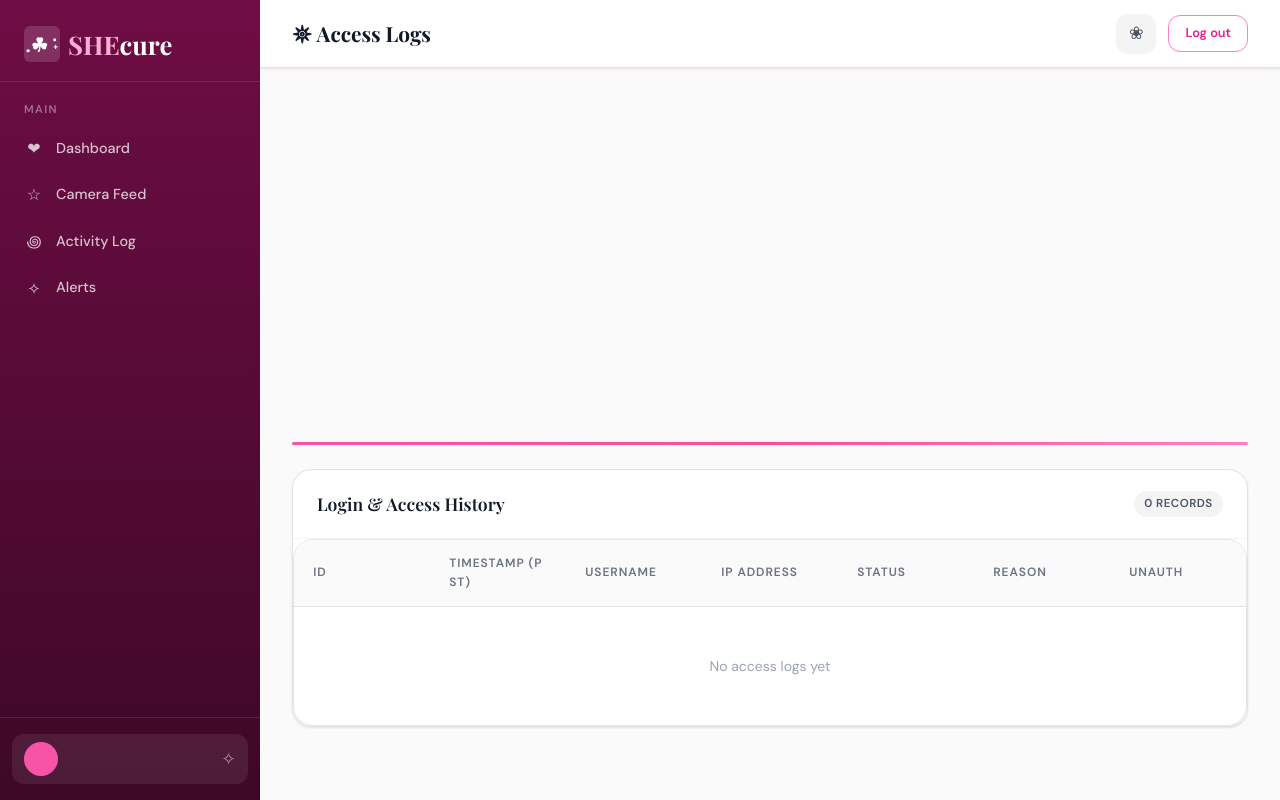
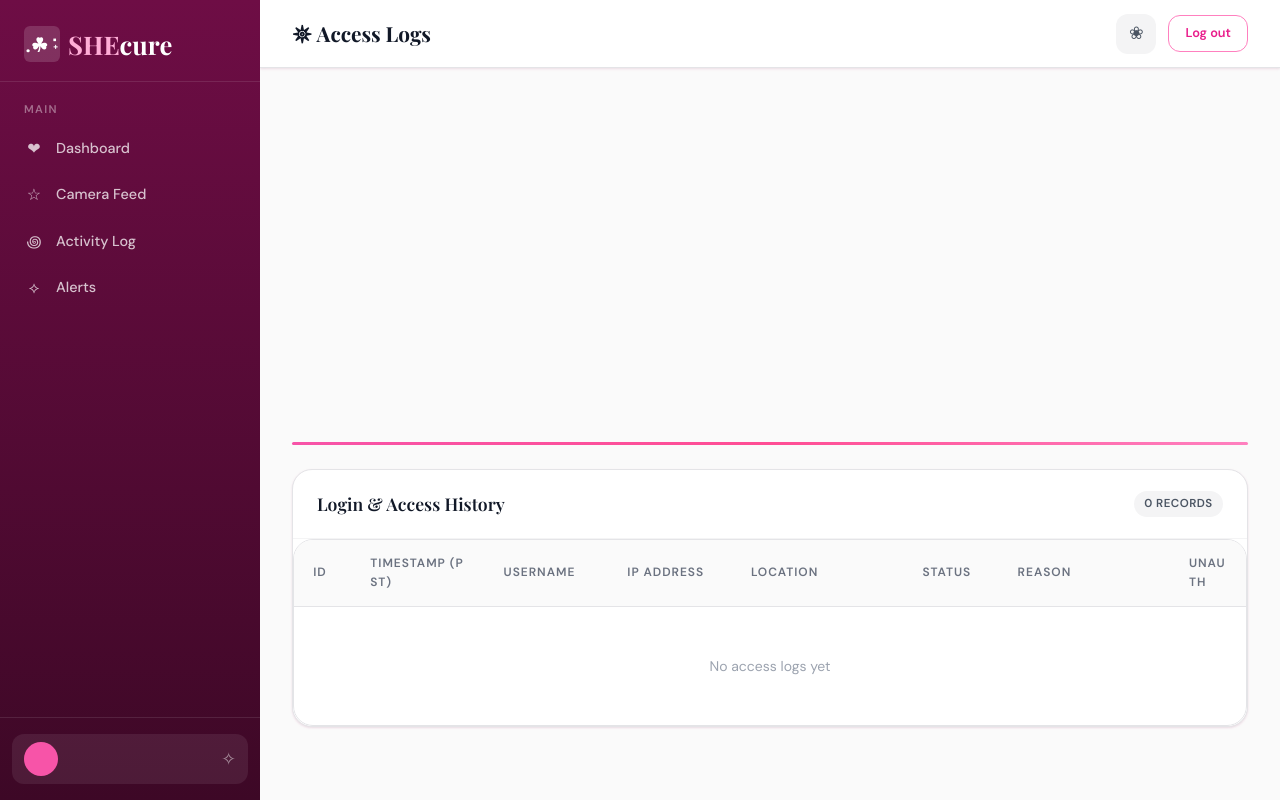
Before and after one commit to fernandezmariacass/SHEcure, a Python web app: template shecure/app/templates/admin/logs.html in a window 1280 px wide. Run offline with Jinja, Linux system fonts and the light colour scheme; the template is opened without the code that fills it, so the values that code supplies are empty.

Commit message:
feat: adjust table layout and add location column in logs

```diff
--- a/shecure/app/templates/admin/logs.html
+++ b/shecure/app/templates/admin/logs.html
@@ -9,16 +9,17 @@
     <h2 class="card-title">Login & Access History</h2>
     <span class="badge badge-gray">{{ logs|length }} records</span>
   </div>
-  <div class="table-wrapper" style="overflow-x:hidden">
+  <div class="table-wrapper" style="overflow-x:auto">
     <table aria-label="Access log table" class="logs-table">
       <colgroup>
-        <col style="width:14.28%">
-        <col style="width:14.28%">
-        <col style="width:14.28%">
-        <col style="width:14.28%">
-        <col style="width:14.28%">
-        <col style="width:14.28%">
-        <col style="width:14.28%">
+        <col style="width:6%">
+        <col style="width:14%">
+        <col style="width:13%">
+        <col style="width:13%">
+        <col style="width:18%">
+        <col style="width:10%">
+        <col style="width:18%">
+        <col style="width:8%">
       </colgroup>
       <thead>
         <tr>
@@ -26,6 +27,7 @@
           <th scope="col">Timestamp (PST)</th>
           <th scope="col">Username</th>
           <th scope="col">IP Address</th>
+          <th scope="col">Location</th>
           <th scope="col">Status</th>
           <th scope="col">Reason</th>
           <th scope="col">Unauth</th>
@@ -40,6 +42,15 @@
           </td>
           <td style="font-size:.85rem;word-break:break-all">{{ log.user.username if log.user else '—' }}</td>
           <td class="text-mono" style="font-size:.82rem;word-break:break-all">{{ log.ip_address }}</td>
+          <td style="font-size:.82rem;word-break:break-word">
+            {% if log.location and log.location != 'Unknown' %}
+              <span title="{{ log.location }}">{{ log.location }}</span>
+            {% elif log.location == 'Local / Private' %}
+              <span class="text-muted" title="Private/local network"> Local</span>
+            {% else %}
+              <span class="text-muted">—</span>
+            {% endif %}
+          </td>
           <td>
             <span class="badge {% if log.status == 'success' %}badge-success{% elif log.status == 'blocked' %}badge-danger{% elif log.status == 'logout' %}badge-info{% else %}badge-warning{% endif %} badge-dot">
               {{ log.status }}
@@ -56,7 +67,7 @@
         </tr>
         {% else %}
         <tr>
-          <td colspan="7" style="text-align:center;padding:3rem;color:var(--gray-400)">No access logs yet</td>
+          <td colspan="8" style="text-align:center;padding:3rem;color:var(--gray-400)">No access logs yet</td>
         </tr>
         {% endfor %}
       </tbody>
```
